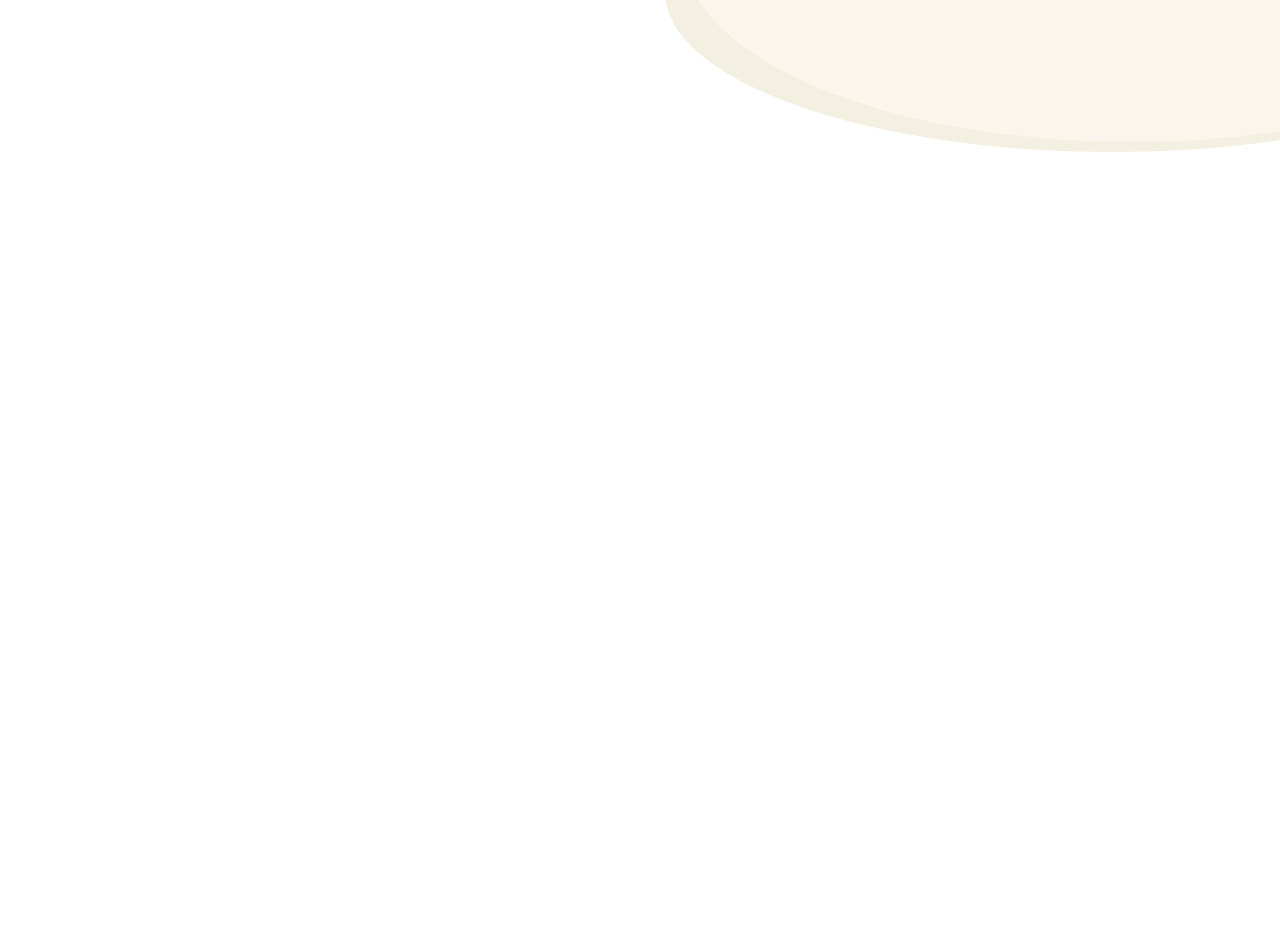
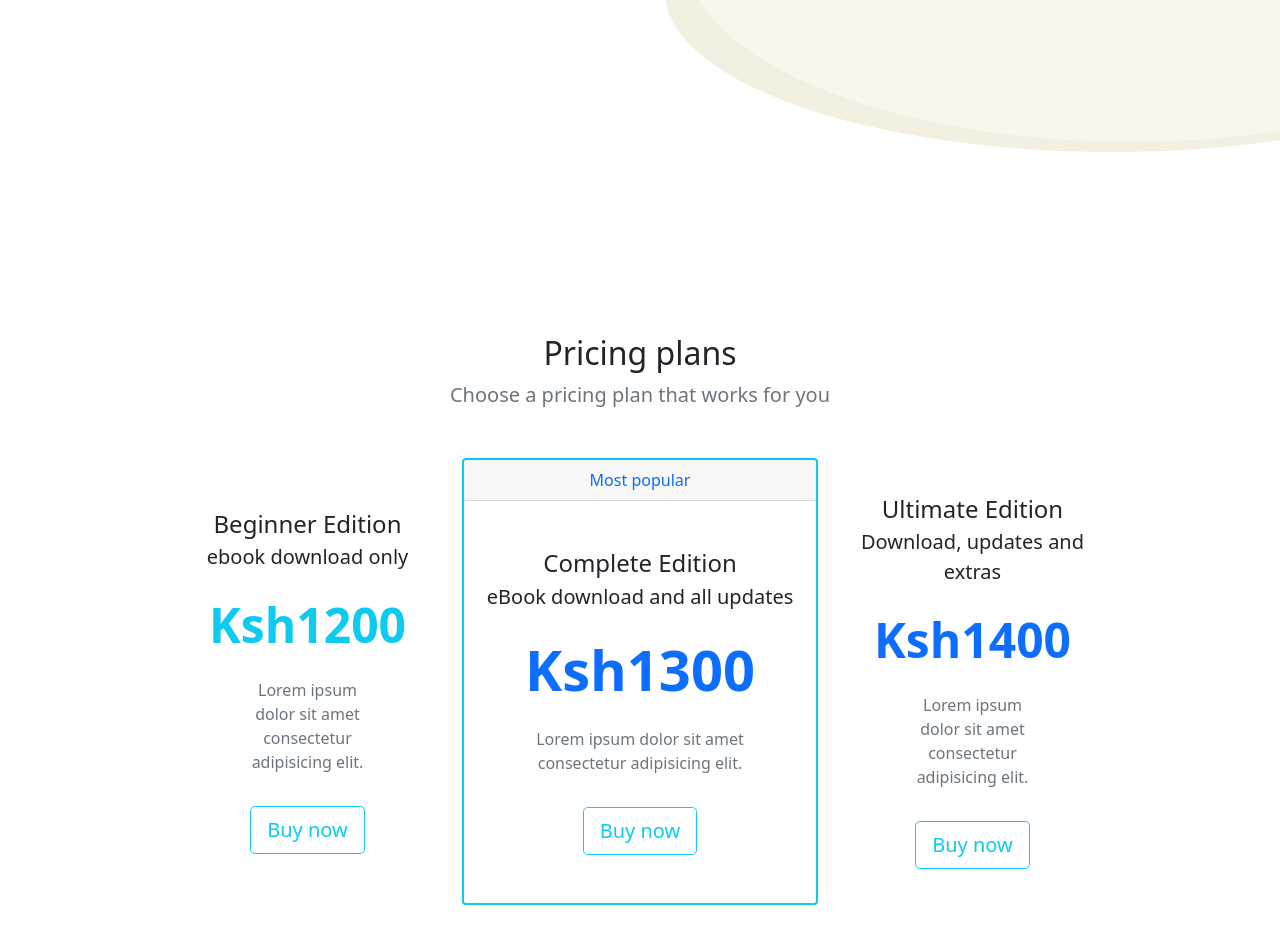
Before and after one commit to rndinda/Swahilipot-Hub-Developers, a plain HTML site: page bootstrap/page.html in a window 1280 px wide. Shown: the part 995-1939 px from the top of the page. Before the commit the page ends 1221 px from the top, so only its background shows below. Drawn offline with nearby package versions, Linux system fonts and the light colour scheme.

Commit message:
bootstrap

```diff
--- a/bootstrap/grid.html
+++ b/bootstrap/page.html
@@ -71,10 +71,64 @@
             </div>
         </div>
     </div>
-
 </section>
 
 <!-- pricing -->
+<section id="pricing" class="bg-ligh mt-5">
+    <div class="container-lg">
+        <div class="text-center">
+            <h2>Pricing plans</h2>
+            <p class="lead text-muted">Choose a pricing plan that works for you</p>
+        </div>
+
+        <div class="row my-5 align-items-center justify-content-center">
+            <div class="col-8 col-lg-4 col-xl-3">
+                <div class="card border-0">
+                    <div class="card-body text-center py-5">
+                        <h4 class="card-title">Beginner Edition</h4>
+                        <p class="lead card-subtitle">ebook download only</p>
+                        <p class="display-5 my-4 text-info fw-bold">Ksh1200</p>
+                        <p class="card-text mx-5 text-muted d-none d-lg-block">Lorem ipsum dolor sit amet consectetur adipisicing elit.</p>
+                        <a href="#" class="btn btn-outline-info btn-lg mt-3">Buy now</a>
+                    </div>
+                </div>
+            </div>
+            <!-- second -->
+            <div class="col-9 col-lg-4">
+                <div class="card border-info border-2">
+                    <div class="card-header text-center text-primary">Most popular</div>
+                    <div class="card-body text-center py-5">
+                        <h4 class="card-title">Complete Edition</h4>
+                        <p class="lead card-subtitle">eBook download and all updates</p>
+                        <p class="display-4 my-4 text-primary fw-bold">Ksh1300</p>
+                        <p class="card-text mx-5 text-muted d-none d-lg-block">Lorem ipsum dolor sit amet consectetur adipisicing elit.</p>
+                        <a href="#" class="btn btn-outline-info btn-lg mt-3">Buy now</a>
+                    </div>
+                </div>
+            </div>
+            <!-- third -->
+            <div class="col-8 col-lg-4 col-xl-3">
+                <div class="card border-0 ">
+                    <div class="card-body text-center py-4">
+                        <h4 class="card-title">Ultimate Edition</h4>
+                        <p class="lead card-subtitle">Download, updates and extras</p>
+                        <p class="display-5 my-4 text-primary fw-bold">Ksh1400</p>
+                        <p class="card-text mx-5 text-muted d-none d-lg-block">Lorem ipsum dolor sit amet consectetur adipisicing elit.
+                        </p>
+                        <a href="#" class="btn btn-outline-info btn-lg mt-3">Buy now</a>
+                    </div>
+                </div>
+            </div>
+
+
+
+        </div>
+
+
+
+
+    </div>
+</section>
 
 
   <script src="https://cdn.jsdelivr.net/npm/bootstrap@5.0.2/dist/js/bootstrap.bundle.min.js" integrity="sha384-MrcW6ZMFYlzcLA8Nl+NtUVF0sA7MsXsP1UyJoMp4YLEuNSfAP+JcXn/tWtIaxVXM" crossorigin="anonymous"></script>
```
